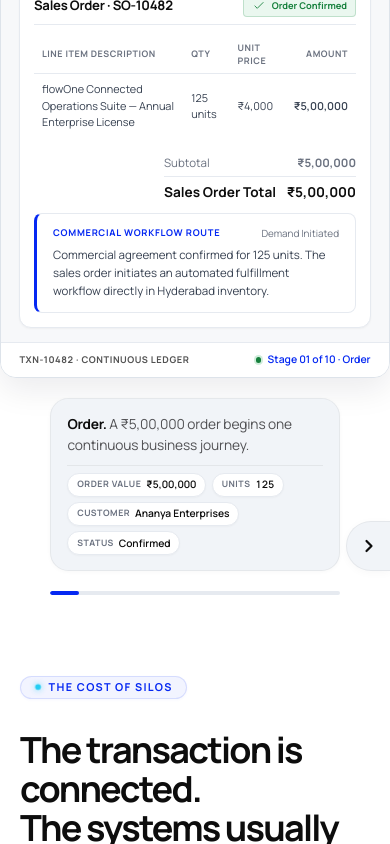
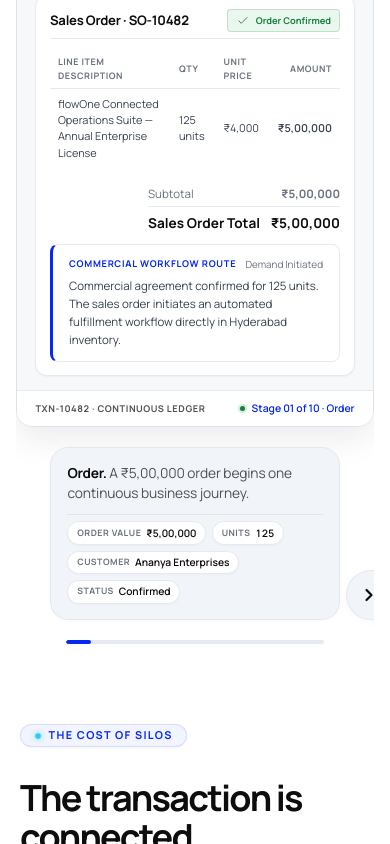
Before and after one commit to nagusairi/flowone-website-new, a React (Vite) app: page / in a window 390 px wide. Shown: the part 3900-4744 px from the top of the page. Built offline with nearby package versions, Linux system fonts and the light colour scheme; the HTML template or start-up script is replaced by a standard one.

Commit message:
style: add responsive padding left and right to living-mobile-wrapper

```diff
--- a/src/Homepage.tsx
+++ b/src/Homepage.tsx
@@ -2212,7 +2212,7 @@
       aria-label="Transaction stages explorer"
     >
       {/* 1. Visual Stage: Centered LivingProduct */}
-      <div className="living-mobile-product-stage home-container">
+      <div className="living-mobile-product-stage">
         <LivingProduct index={index} />
       </div>
 
--- a/src/homepage.css
+++ b/src/homepage.css
@@ -961,7 +961,12 @@
 .apple-chip-v { color:var(--neutral-900); font-weight:600; font-variant-numeric:tabular-nums; font-family:var(--font-family-mono); }
 
 /* 03b · Apple-style Mobile & Tablet Interactive Carousel */
-.living-mobile-wrapper { display:none; width:100%; }
+.living-mobile-wrapper {
+  display: none;
+  width: 100%;
+  padding-inline: clamp(1rem, 3.8vw, 2.25rem);
+  box-sizing: border-box;
+}
 .living-mobile-carousel {
   display: flex;
   flex-direction: column;
@@ -982,7 +987,8 @@
   display: flex;
   align-items: flex-end;
   justify-content: center;
-  width: 100%;
+  width: calc(100% + clamp(1rem, 3.8vw, 2.25rem) * 2);
+  margin-inline: calc(clamp(1rem, 3.8vw, 2.25rem) * -1);
   position: relative;
   min-height: 4rem;
   padding-inline: 0;
```
